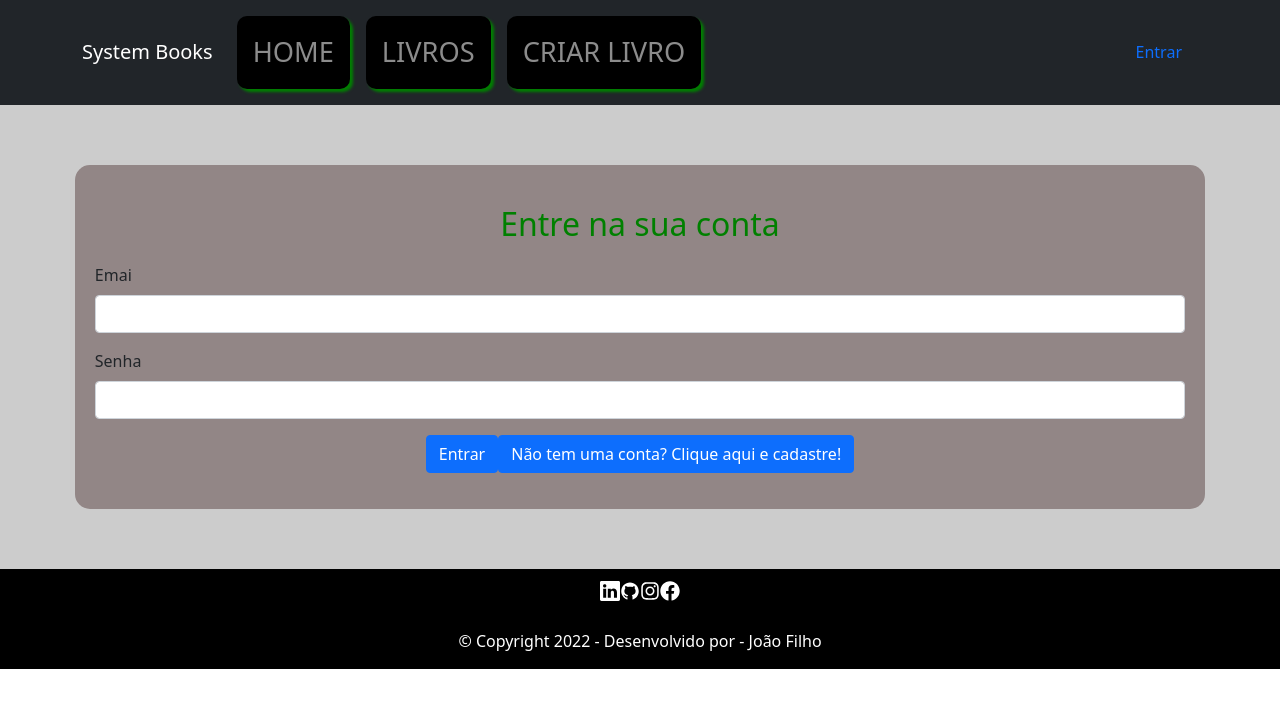
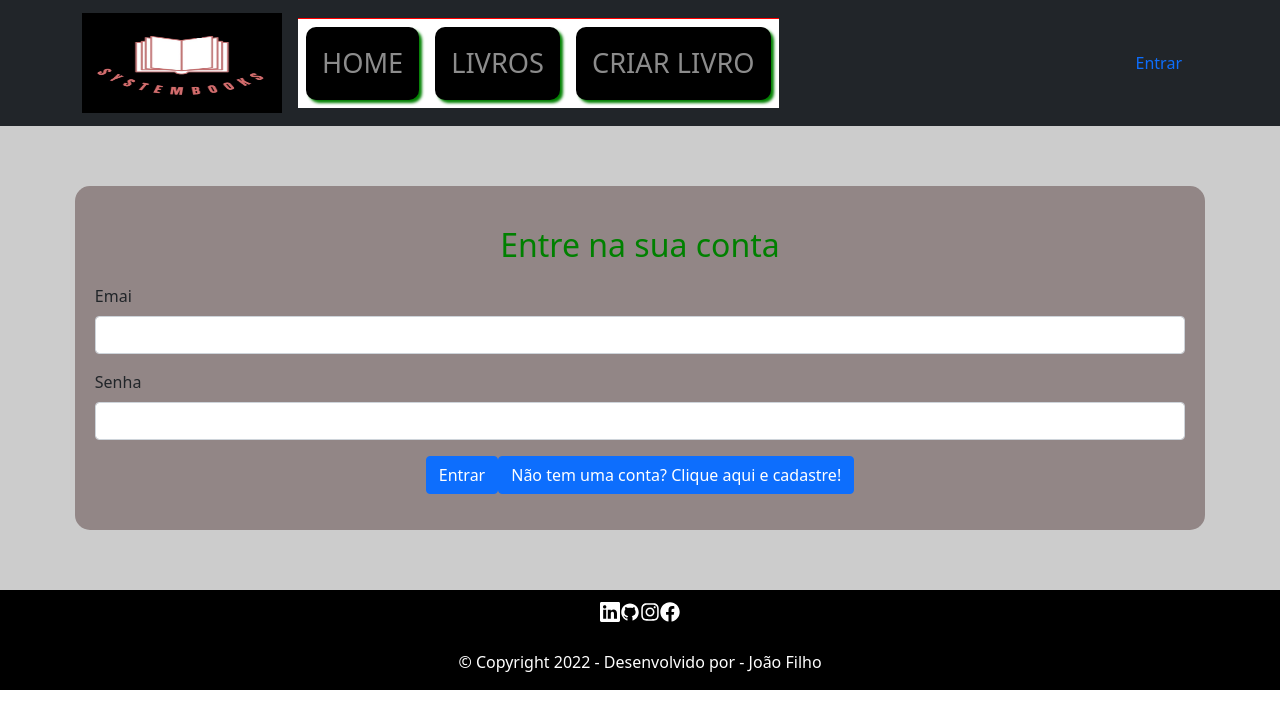
Before and after one commit to ironhack-sao-wdft/react-ironplate, a React (Create React App) app: page /login in a window 1280 px wide. Shown: the top 728 px of the page. Built offline with nearby package versions, Linux system fonts and the light colour scheme.

Commit message:
estilos menu principal

```diff
--- a/src/assets/styles/index.css
+++ b/src/assets/styles/index.css
@@ -2,9 +2,10 @@
 
 
 
-#menu-principal {
+.navbar-nav {
   justify-content: end;
   background: white;
+  border-top: 1px solid red;
 }
 
 /* estilos da página principal app.js */
--- a/src/components/Navbar.js
+++ b/src/components/Navbar.js
@@ -10,7 +10,10 @@ function Navbar() {
     <nav className="navbar navbar-expand-lg navbar-dark bg-dark">
       <div className="container  d-flex justify-content-between align-items-center text-light">
         <NavLink className="navbar-brand" to="/">
-          System Books
+          <img src="./img/logo.png"
+          alt="Logo"
+          height="100px"
+          width="200px"/>
         </NavLink>
 
         <div className="collapse navbar-collapse" id="#menu-principal">
```
